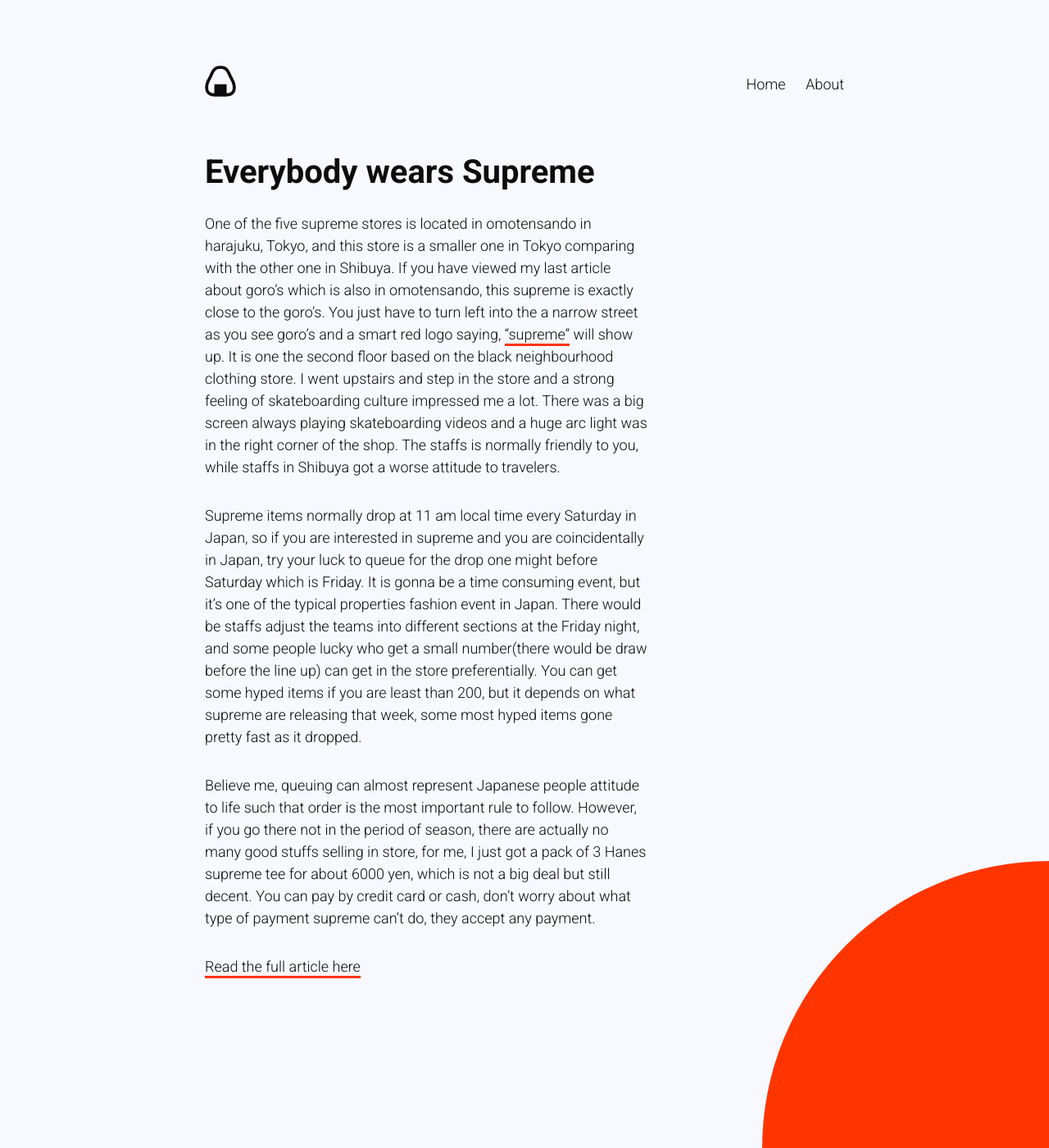
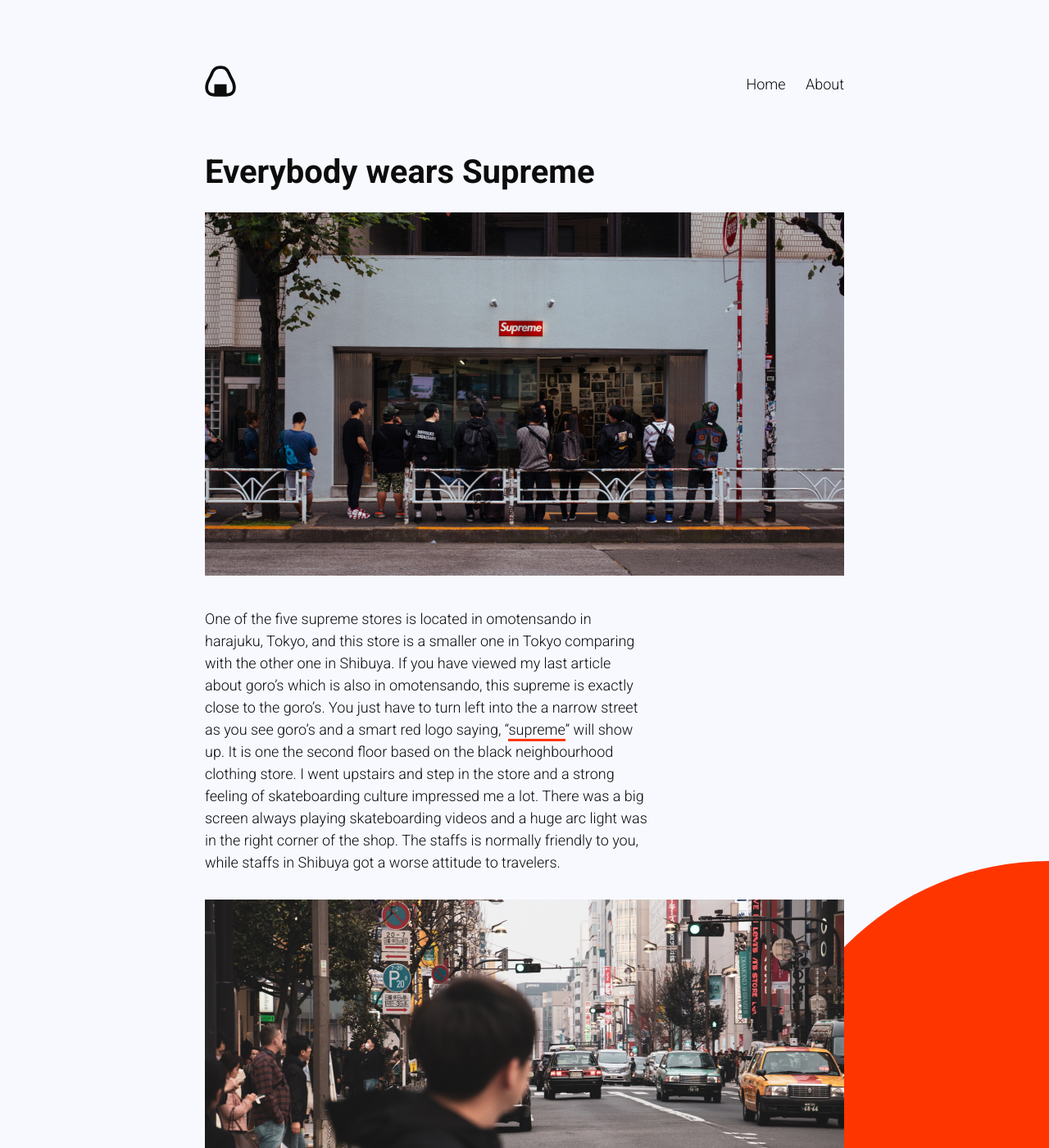
Before and after one commit to adrianaleites/superhi-cmd-line-a-night-in-japan, a Jekyll site: the page built from _posts/2020-06-28-everybody-wears-supreme.markdown, in a window 1280 px wide and 1400 px high. Shown: the whole window at 82% size. Built offline with Jekyll 4.4.1, drawn with Linux system fonts in a browser that asks for light colours.

Commit message:
Updated Everybody Wears Supreme

```diff
--- a/_posts/2020-06-28-everybody-wears-supreme.markdown
+++ b/_posts/2020-06-28-everybody-wears-supreme.markdown
@@ -5,10 +5,16 @@ excerpt: One of the five supreme stores is located in omotensando in harajuku, T
   and this store is a smaller one in Tokyo comparing with the other one in Shibuya.
 ---
 
-One of the five supreme stores is located in omotensando in harajuku, Tokyo, and this store is a smaller one in Tokyo comparing with the other one in Shibuya. If you have viewed my last article about goro's which is also in omotensando, this supreme is exactly close to the goro's. You just have to turn left into the a narrow street as you see goro's and a smart red logo saying, ["supreme"](https://www.supremenewyork.com/) will show up. It is one the second floor based on the black neighbourhood clothing store. I went upstairs and step in the store and a strong feeling of skateboarding culture impressed me a lot. There was a big screen always playing skateboarding videos and a huge arc light was in the right corner of the shop. The staffs is normally friendly to you, while staffs in Shibuya got a worse attitude to travelers.
+!["Supreme" store window photo](/uploads/blog-1a.jpg)
+
+One of the five supreme stores is located in omotensando in harajuku, Tokyo, and this store is a smaller one in Tokyo comparing with the other one in Shibuya. If you have viewed my last article about goro's which is also in omotensando, this supreme is exactly close to the goro's. You just have to turn left into the a narrow street as you see goro's and a smart red logo saying, "[supreme](https://www.supremenewyork.com/)" will show up. It is one the second floor based on the black neighbourhood clothing store. I went upstairs and step in the store and a strong feeling of skateboarding culture impressed me a lot. There was a big screen always playing skateboarding videos and a huge arc light was in the right corner of the shop. The staffs is normally friendly to you, while staffs in Shibuya got a worse attitude to travelers.
+
+![Street traffic photo](/uploads/blog-1b.jpg)
 
 Supreme items normally drop at 11 am local time every Saturday in Japan, so if you are interested in supreme and you are coincidentally in Japan, try your luck to queue for the drop one might before Saturday which is Friday. It is gonna be a time consuming event, but it's one of the typical properties fashion event in Japan. There would be staffs adjust the teams into different sections at the Friday night, and some people lucky who get a small number(there would be draw before the line up) can get in the store preferentially. You can get some hyped  items if you are least than 200, but it depends on what supreme are releasing that week, some most hyped items gone pretty fast as it dropped.
 
 Believe me, queuing can almost represent Japanese people attitude to life such that order is the most important rule to follow. However, if you go there not in the period of season, there are actually no many good stuffs selling in store, for me, I just got a pack of 3 Hanes supreme tee for about 6000 yen, which is not a big deal but still decent. You can pay by credit card or cash, don't worry about what type of payment supreme can't do, they accept any payment.
 
 [Read the full article here](https://www.tokyocreative.com/articles/19065-experience-in-supreme-harajuku-tokyo-and-osaka)
+
+!["Supreme" sign photo](/uploads/blog-1c.jpg)
```
